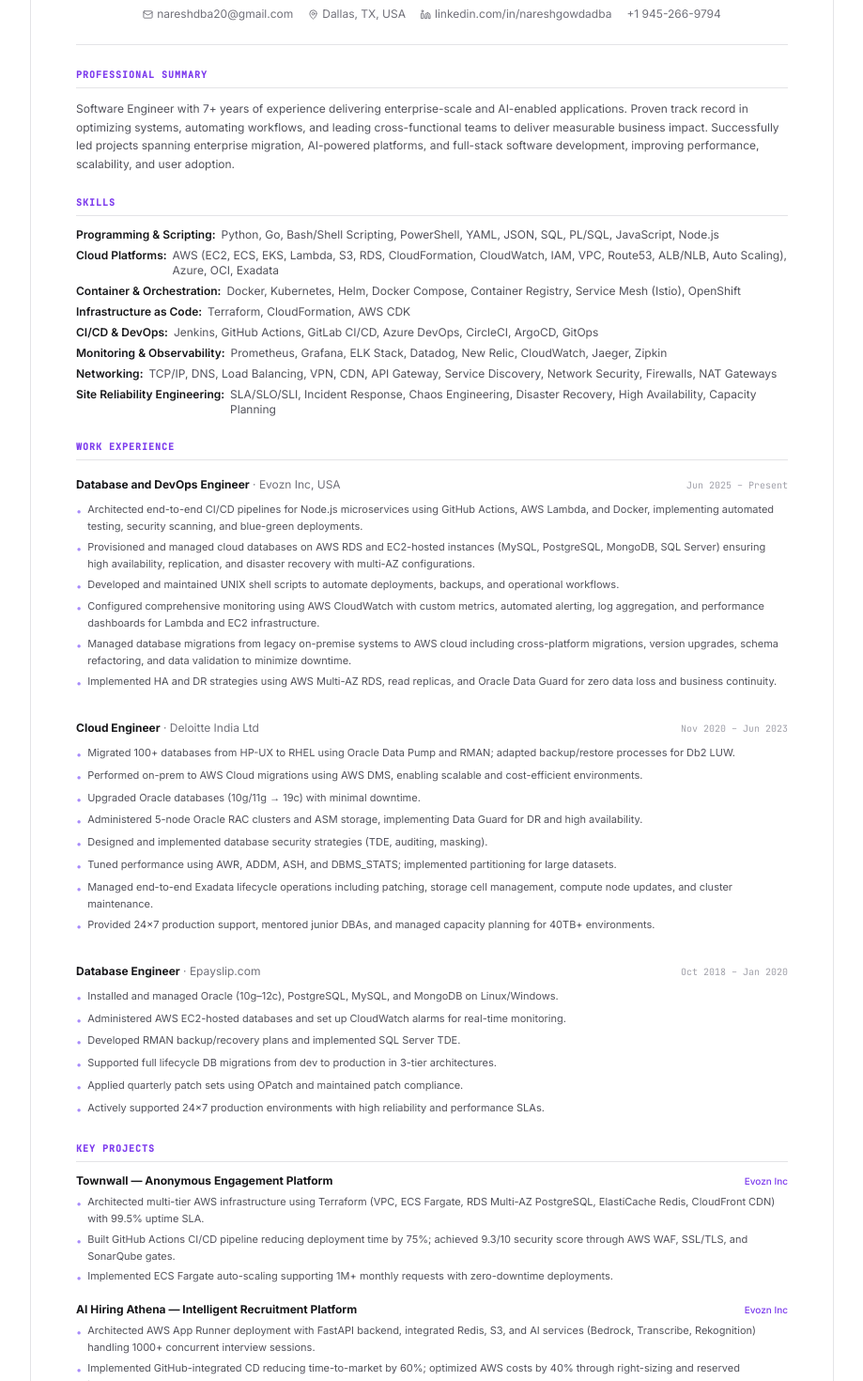
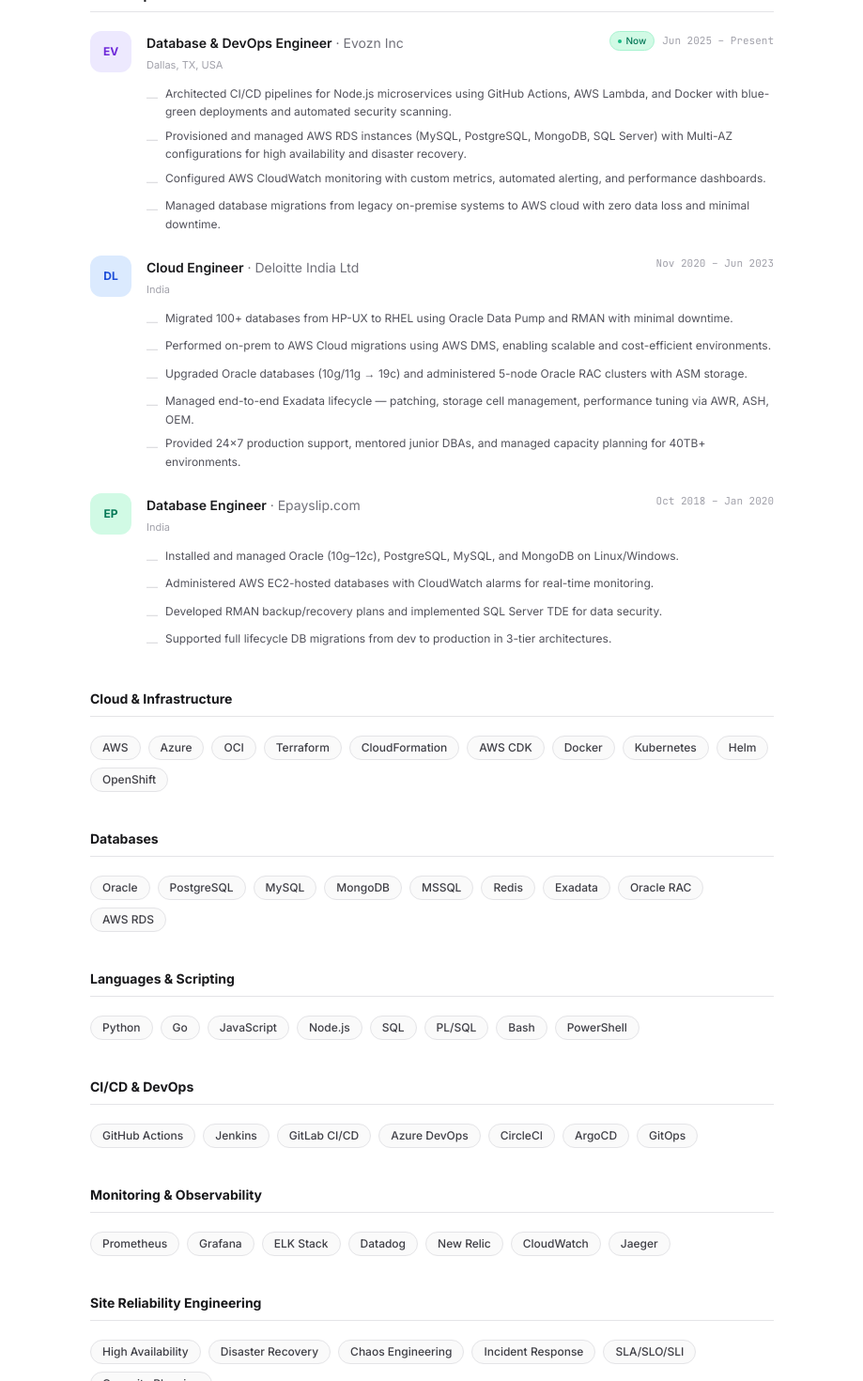
Before and after one commit to nareshdba20/myportfolio, a Next.js app: page /resume in a window 1280 px wide. Shown: the part 260-1730 px from the top of the page at 94% size, without its empty margins (180-1099 px from the left). Built offline with nearby package versions, Linux system fonts and the light colour scheme.

Commit message:
Redesign resume page to card-based layout with company logos and skill tags

```diff
--- a/src/app/resume/page.tsx
+++ b/src/app/resume/page.tsx
@@ -1,170 +1,163 @@
 import Nav from "@/components/nav";
 import Footer from "@/components/footer";
 import PrintButton from "@/components/print-button";
-import { MapPin, Mail, Linkedin } from "lucide-react";
 
 export const metadata = {
   title: "Resume — Naresh Gowda",
   description: "Resume of Naresh Gowda — Software Engineer & Database Administrator.",
 };
 
+const experience = [
+  {
+    initials: "EV",
+    color: "bg-violet-100 dark:bg-violet-500/10 text-violet-700 dark:text-violet-300",
+    company: "Evozn Inc",
+    location: "Dallas, TX, USA",
+    role: "Database & DevOps Engineer",
+    period: "Jun 2025 – Present",
+    current: true,
+    bullets: [
+      "Architected CI/CD pipelines for Node.js microservices using GitHub Actions, AWS Lambda, and Docker with blue-green deployments and automated security scanning.",
+      "Provisioned and managed AWS RDS instances (MySQL, PostgreSQL, MongoDB, SQL Server) with Multi-AZ configurations for high availability and disaster recovery.",
+      "Configured AWS CloudWatch monitoring with custom metrics, automated alerting, and performance dashboards.",
+      "Managed database migrations from legacy on-premise systems to AWS cloud with zero data loss and minimal downtime.",
+    ],
+  },
+  {
+    initials: "DL",
+    color: "bg-blue-100 dark:bg-blue-500/10 text-blue-700 dark:text-blue-300",
+    company: "Deloitte India Ltd",
+    location: "India",
+    role: "Cloud Engineer",
+    period: "Nov 2020 – Jun 2023",
+    current: false,
+    bullets: [
+      "Migrated 100+ databases from HP-UX to RHEL using Oracle Data Pump and RMAN with minimal downtime.",
+      "Performed on-prem to AWS Cloud migrations using AWS DMS, enabling scalable and cost-efficient environments.",
+      "Upgraded Oracle databases (10g/11g → 19c) and administered 5-node Oracle RAC clusters with ASM storage.",
+      "Managed end-to-end Exadata lifecycle — patching, storage cell management, performance tuning via AWR, ASH, OEM.",
+      "Provided 24×7 production support, mentored junior DBAs, and managed capacity planning for 40TB+ environments.",
+    ],
+  },
+  {
+    initials: "EP",
+    color: "bg-emerald-100 dark:bg-emerald-500/10 text-emerald-700 dark:text-emerald-300",
+    company: "Epayslip.com",
+    location: "India",
+    role: "Database Engineer",
+    period: "Oct 2018 – Jan 2020",
+    current: false,
+    bullets: [
+      "Installed and managed Oracle (10g–12c), PostgreSQL, MySQL, and MongoDB on Linux/Windows.",
+      "Administered AWS EC2-hosted databases with CloudWatch alarms for real-time monitoring.",
+      "Developed RMAN backup/recovery plans and implemented SQL Server TDE for data security.",
+      "Supported full lifecycle DB migrations from dev to production in 3-tier architectures.",
+    ],
+  },
+];
+
+const skillSections = [
+  {
+    title: "Cloud & Infrastructure",
+    items: ["AWS", "Azure", "OCI", "Terraform", "CloudFormation", "AWS CDK", "Docker", "Kubernetes", "Helm", "OpenShift"],
+  },
+  {
+    title: "Databases",
+    items: ["Oracle", "PostgreSQL", "MySQL", "MongoDB", "MSSQL", "Redis", "Exadata", "Oracle RAC", "AWS RDS"],
+  },
+  {
+    title: "Languages & Scripting",
+    items: ["Python", "Go", "JavaScript", "Node.js", "SQL", "PL/SQL", "Bash", "PowerShell"],
+  },
+  {
+    title: "CI/CD & DevOps",
+    items: ["GitHub Actions", "Jenkins", "GitLab CI/CD", "Azure DevOps", "CircleCI", "ArgoCD", "GitOps"],
+  },
+  {
+    title: "Monitoring & Observability",
+    items: ["Prometheus", "Grafana", "ELK Stack", "Datadog", "New Relic", "CloudWatch", "Jaeger"],
+  },
+  {
+    title: "Site Reliability Engineering",
+    items: ["High Availability", "Disaster Recovery", "Chaos Engineering", "Incident Response", "SLA/SLO/SLI", "Capacity Planning"],
+  },
+];
+
 export default function ResumePage() {
   return (
     <main className="min-h-screen">
       <Nav />
 
-      <div className="max-w-4xl mx-auto px-5 pt-28 pb-20">
+      <div className="max-w-3xl mx-auto px-5 pt-28 pb-20">
 
-        {/* Print button */}
-        <div className="flex justify-end mb-6 print:hidden">
-          <PrintButton />
+        {/* Header */}
+        <div className="flex items-start justify-between gap-4 mb-14">
+          <div>
+            <p className="font-mono text-xs font-medium text-violet-600 dark:text-violet-400 uppercase tracking-widest mb-3">// resume</p>
+            <h1 className="text-4xl sm:text-5xl font-extrabold text-zinc-900 dark:text-white tracking-tight">My Resume</h1>
+          </div>
+          <div className="print:hidden shrink-0 mt-6">
+            <PrintButton />
+          </div>
         </div>
 
-        {/* Resume card */}
-        <div className="bg-white dark:bg-zinc-900 border border-zinc-200 dark:border-zinc-800 rounded-2xl p-8 sm:p-12 print:shadow-none print:border-none">
+        {/* Work Experience */}
+        <Section title="Work Experience">
+          <div className="space-y-6">
+            {experience.map((job) => (
+              <div key={job.company} className="flex gap-4">
+                {/* Logo */}
+                <div className={`w-11 h-11 rounded-xl flex items-center justify-center font-bold text-xs shrink-0 ${job.color}`}>
+                  {job.initials}
+                </div>
 
-          {/* Header */}
-          <div className="text-center border-b border-zinc-200 dark:border-zinc-800 pb-6 mb-6">
-            <h1 className="text-3xl font-extrabold text-zinc-900 dark:text-white tracking-tight mb-2">Naresh Gowda</h1>
-            <div className="flex flex-wrap items-center justify-center gap-4 text-xs text-zinc-500">
-              <a href="mailto:nareshdba20@gmail.com" className="flex items-center gap-1 hover:text-violet-600 transition-colors">
-                <Mail size={11} /> nareshdba20@gmail.com
-              </a>
-              <span className="flex items-center gap-1"><MapPin size={11} /> Dallas, TX, USA</span>
-              <a href="https://www.linkedin.com/in/nareshgowdadba" target="_blank" rel="noopener noreferrer" className="flex items-center gap-1 hover:text-blue-600 transition-colors">
-                <Linkedin size={11} /> linkedin.com/in/nareshgowdadba
-              </a>
-              <span>+1 945-266-9794</span>
-            </div>
-          </div>
-
-          {/* Summary */}
-          <Section title="Professional Summary">
-            <p className="text-xs text-zinc-600 dark:text-zinc-400 leading-relaxed">
-              Software Engineer with 7+ years of experience delivering enterprise-scale and AI-enabled applications. Proven track record in
-              optimizing systems, automating workflows, and leading cross-functional teams to deliver measurable business impact.
-              Successfully led projects spanning enterprise migration, AI-powered platforms, and full-stack software development, improving
-              performance, scalability, and user adoption.
-            </p>
-          </Section>
-
-          {/* Skills */}
-          <Section title="Skills">
-            <div className="space-y-1.5 text-xs text-zinc-600 dark:text-zinc-400">
-              {[
-                { label: "Programming & Scripting", value: "Python, Go, Bash/Shell Scripting, PowerShell, YAML, JSON, SQL, PL/SQL, JavaScript, Node.js" },
-                { label: "Cloud Platforms", value: "AWS (EC2, ECS, EKS, Lambda, S3, RDS, CloudFormation, CloudWatch, IAM, VPC, Route53, ALB/NLB, Auto Scaling), Azure, OCI, Exadata" },
-                { label: "Container & Orchestration", value: "Docker, Kubernetes, Helm, Docker Compose, Container Registry, Service Mesh (Istio), OpenShift" },
-                { label: "Infrastructure as Code", value: "Terraform, CloudFormation, AWS CDK" },
-                { label: "CI/CD & DevOps", value: "Jenkins, GitHub Actions, GitLab CI/CD, Azure DevOps, CircleCI, ArgoCD, GitOps" },
-                { label: "Monitoring & Observability", value: "Prometheus, Grafana, ELK Stack, Datadog, New Relic, CloudWatch, Jaeger, Zipkin" },
-                { label: "Networking", value: "TCP/IP, DNS, Load Balancing, VPN, CDN, API Gateway, Service Discovery, Network Security, Firewalls, NAT Gateways" },
-                { label: "Site Reliability Engineering", value: "SLA/SLO/SLI, Incident Response, Chaos Engineering, Disaster Recovery, High Availability, Capacity Planning" },
-              ].map((s) => (
-                <div key={s.label} className="flex gap-1.5">
-                  <span className="font-semibold text-zinc-900 dark:text-zinc-200 shrink-0">{s.label}:</span>
-                  <span>{s.value}</span>
-                </div>
-              ))}
-            </div>
-          </Section>
-
-          {/* Work Experience */}
-          <Section title="Work Experience">
-            <div className="space-y-6">
-              <Job
-                role="Database and DevOps Engineer"
-                company="Evozn Inc, USA"
-                period="Jun 2025 – Present"
-                bullets={[
-                  "Architected end-to-end CI/CD pipelines for Node.js microservices using GitHub Actions, AWS Lambda, and Docker, implementing automated testing, security scanning, and blue-green deployments.",
-                  "Provisioned and managed cloud databases on AWS RDS and EC2-hosted instances (MySQL, PostgreSQL, MongoDB, SQL Server) ensuring high availability, replication, and disaster recovery with multi-AZ configurations.",
-                  "Developed and maintained UNIX shell scripts to automate deployments, backups, and operational workflows.",
-                  "Configured comprehensive monitoring using AWS CloudWatch with custom metrics, automated alerting, log aggregation, and performance dashboards for Lambda and EC2 infrastructure.",
-                  "Managed database migrations from legacy on-premise systems to AWS cloud including cross-platform migrations, version upgrades, schema refactoring, and data validation to minimize downtime.",
-                  "Implemented HA and DR strategies using AWS Multi-AZ RDS, read replicas, and Oracle Data Guard for zero data loss and business continuity.",
-                ]}
-              />
-              <Job
-                role="Cloud Engineer"
-                company="Deloitte India Ltd"
-                period="Nov 2020 – Jun 2023"
-                bullets={[
-                  "Migrated 100+ databases from HP-UX to RHEL using Oracle Data Pump and RMAN; adapted backup/restore processes for Db2 LUW.",
-                  "Performed on-prem to AWS Cloud migrations using AWS DMS, enabling scalable and cost-efficient environments.",
-                  "Upgraded Oracle databases (10g/11g → 19c) with minimal downtime.",
-                  "Administered 5-node Oracle RAC clusters and ASM storage, implementing Data Guard for DR and high availability.",
-                  "Designed and implemented database security strategies (TDE, auditing, masking).",
-                  "Tuned performance using AWR, ADDM, ASH, and DBMS_STATS; implemented partitioning for large datasets.",
-                  "Managed end-to-end Exadata lifecycle operations including patching, storage cell management, compute node updates, and cluster maintenance.",
-                  "Provided 24×7 production support, mentored junior DBAs, and managed capacity planning for 40TB+ environments.",
-                ]}
-              />
-              <Job
-                role="Database Engineer"
-                company="Epayslip.com"
-                period="Oct 2018 – Jan 2020"
-                bullets={[
-                  "Installed and managed Oracle (10g–12c), PostgreSQL, MySQL, and MongoDB on Linux/Windows.",
-                  "Administered AWS EC2-hosted databases and set up CloudWatch alarms for real-time monitoring.",
-                  "Developed RMAN backup/recovery plans and implemented SQL Server TDE.",
-                  "Supported full lifecycle DB migrations from dev to production in 3-tier architectures.",
-                  "Applied quarterly patch sets using OPatch and maintained patch compliance.",
-                  "Actively supported 24×7 production environments with high reliability and performance SLAs.",
-                ]}
-              />
-            </div>
-          </Section>
-
-          {/* Projects */}
-          <Section title="Key Projects">
-            <div className="space-y-4">
-              {[
-                {
-                  name: "Townwall — Anonymous Engagement Platform",
-                  company: "Evozn Inc",
-                  bullets: [
-                    "Architected multi-tier AWS infrastructure using Terraform (VPC, ECS Fargate, RDS Multi-AZ PostgreSQL, ElastiCache Redis, CloudFront CDN) with 99.5% uptime SLA.",
-                    "Built GitHub Actions CI/CD pipeline reducing deployment time by 75%; achieved 9.3/10 security score through AWS WAF, SSL/TLS, and SonarQube gates.",
-                    "Implemented ECS Fargate auto-scaling supporting 1M+ monthly requests with zero-downtime deployments.",
-                  ],
-                },
-                {
-                  name: "AI Hiring Athena — Intelligent Recruitment Platform",
-                  company: "Evozn Inc",
-                  bullets: [
-                    "Architected AWS App Runner deployment with FastAPI backend, integrated Redis, S3, and AI services (Bedrock, Transcribe, Rekognition) handling 1000+ concurrent interview sessions.",
-                    "Implemented GitHub-integrated CD reducing time-to-market by 60%; optimized AWS costs by 40% through right-sizing and reserved instances.",
-                    "Built secure data pipelines for resume parsing, video proctoring, and AI-powered interviews with 99.9% data integrity and GDPR compliance.",
-                  ],
-                },
-                {
-                  name: "Voice Chat Platform — Real-time Communication",
-                  company: "Evozn Inc",
-                  bullets: [
-                    "Deployed containerized Node.js/React with Docker multi-stage builds achieving <100ms latency for voice connections.",
-                    "Implemented CDN caching and WebRTC connection pooling achieving 40% bandwidth reduction; maintained 99.9% service availability.",
-                  ],
-                },
-              ].map((proj) => (
-                <div key={proj.name}>
-                  <div className="flex items-baseline justify-between mb-1.5">
-                    <p className="text-xs font-bold text-zinc-900 dark:text-zinc-100">{proj.name}</p>
-                    <span className="text-[10px] text-violet-600 dark:text-violet-400 font-medium shrink-0 ml-2">{proj.company}</span>
+                {/* Content */}
+                <div className="flex-1 min-w-0">
+                  <div className="flex flex-wrap items-start justify-between gap-1 mb-1">
+                    <div>
+                      <span className="font-semibold text-zinc-900 dark:text-white text-sm">{job.role}</span>
+                      <span className="text-zinc-500 text-sm"> · {job.company}</span>
+                    </div>
+                    <div className="flex items-center gap-2 shrink-0">
+                      {job.current && (
+                        <span className="flex items-center gap-1 px-2 py-0.5 rounded-full bg-emerald-100 dark:bg-emerald-500/10 text-emerald-700 dark:text-emerald-400 text-[10px] font-medium border border-emerald-200 dark:border-emerald-500/20">
+                          <span className="w-1 h-1 rounded-full bg-emerald-500 animate-pulse" /> Now
+                        </span>
+                      )}
+                      <span className="font-mono text-[11px] text-zinc-400">{job.period}</span>
+                    </div>
                   </div>
-                  <ul className="space-y-1">
-                    {proj.bullets.map((b, i) => (
-                      <li key={i} className="flex gap-1.5 text-[11px] text-zinc-600 dark:text-zinc-400 leading-relaxed">
-                        <span className="text-violet-400 shrink-0 mt-0.5">•</span> {b}
+                  <p className="text-[11px] text-zinc-400 mb-3">{job.location}</p>
+                  <ul className="space-y-1.5">
+                    {job.bullets.map((b, i) => (
+                      <li key={i} className="flex items-start gap-2 text-xs text-zinc-600 dark:text-zinc-400 leading-relaxed">
+                        <span className="text-zinc-300 dark:text-zinc-600 mt-1 shrink-0">—</span>
+                        {b}
                       </li>
                     ))}
                   </ul>
                 </div>
+              </div>
+            ))}
+          </div>
+        </Section>
+
+        {/* Skills */}
+        {skillSections.map((section) => (
+          <Section key={section.title} title={section.title}>
+            <div className="flex flex-wrap gap-2">
+              {section.items.map((item) => (
+                <span
+                  key={item}
+                  className="px-3 py-1 rounded-full border border-zinc-200 dark:border-zinc-800 bg-zinc-50 dark:bg-zinc-900 text-xs text-zinc-700 dark:text-zinc-300 font-medium"
+                >
+                  {item}
+                </span>
               ))}
             </div>
           </Section>
+        ))}
 
-        </div>
       </div>
 
       <Footer />
@@ -174,32 +167,11 @@
 
 function Section({ title, children }: { title: string; children: React.ReactNode }) {
   return (
-    <div className="mb-6">
-      <h2 className="text-[10px] font-extrabold uppercase tracking-widest text-violet-600 dark:text-violet-400 mb-3 font-mono border-b border-zinc-200 dark:border-zinc-800 pb-1.5">
+    <div className="mb-10">
+      <h2 className="text-sm font-bold text-zinc-900 dark:text-white mb-5 pb-2 border-b border-zinc-200 dark:border-zinc-800">
         {title}
       </h2>
       {children}
     </div>
   );
 }
-
-function Job({ role, company, period, bullets }: { role: string; company: string; period: string; bullets: string[] }) {
-  return (
-    <div>
-      <div className="flex flex-wrap items-baseline justify-between gap-1 mb-2">
-        <div>
-          <span className="text-xs font-bold text-zinc-900 dark:text-zinc-100">{role}</span>
-          <span className="text-xs text-zinc-500 dark:text-zinc-400"> · {company}</span>
-        </div>
-        <span className="font-mono text-[10px] text-zinc-400 shrink-0">{period}</span>
-      </div>
-      <ul className="space-y-1">
-        {bullets.map((b, i) => (
-          <li key={i} className="flex gap-1.5 text-[11px] text-zinc-600 dark:text-zinc-400 leading-relaxed">
-            <span className="text-violet-400 shrink-0 mt-0.5">•</span> {b}
-          </li>
-        ))}
-      </ul>
-    </div>
-  );
-}
```
